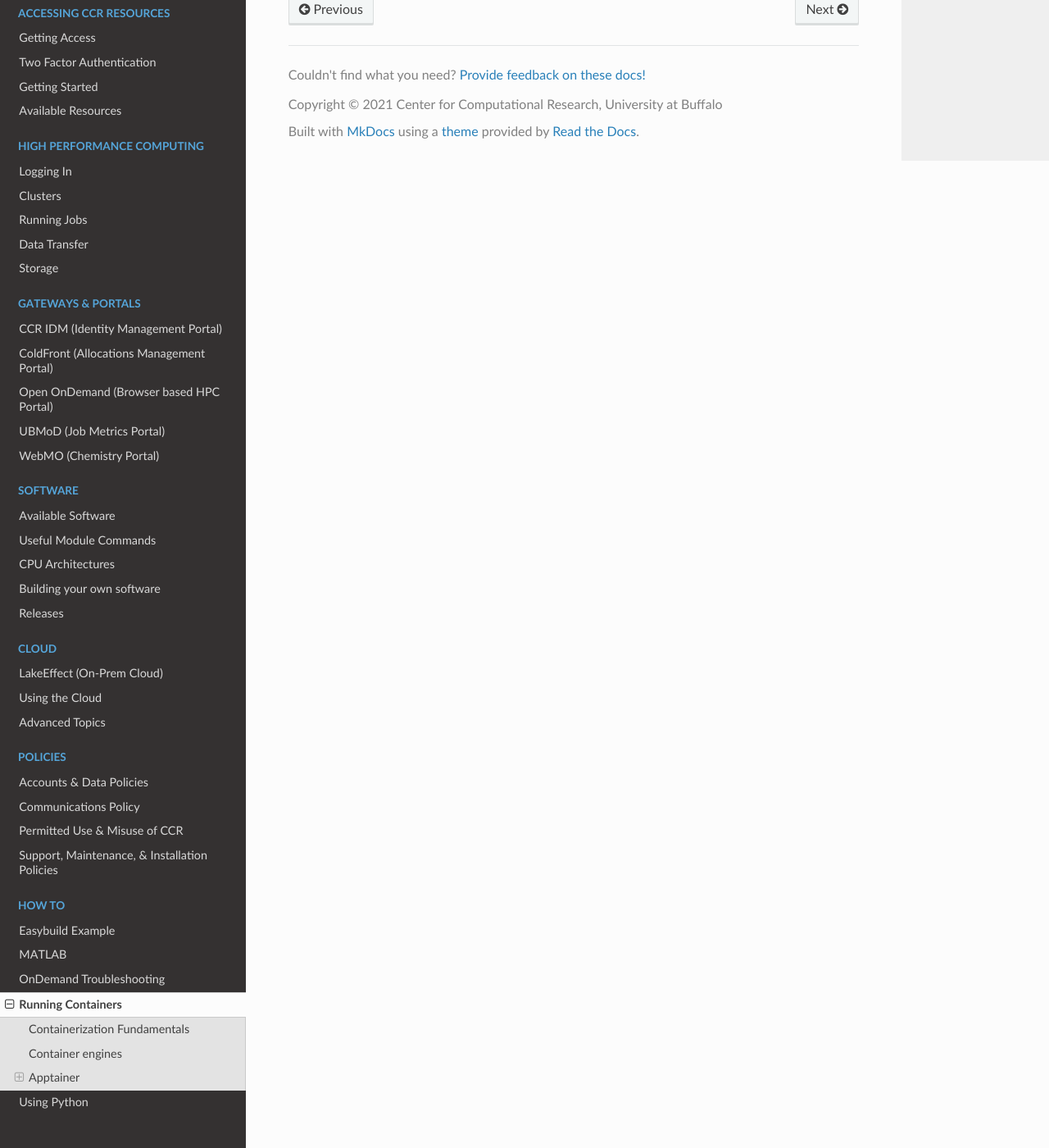
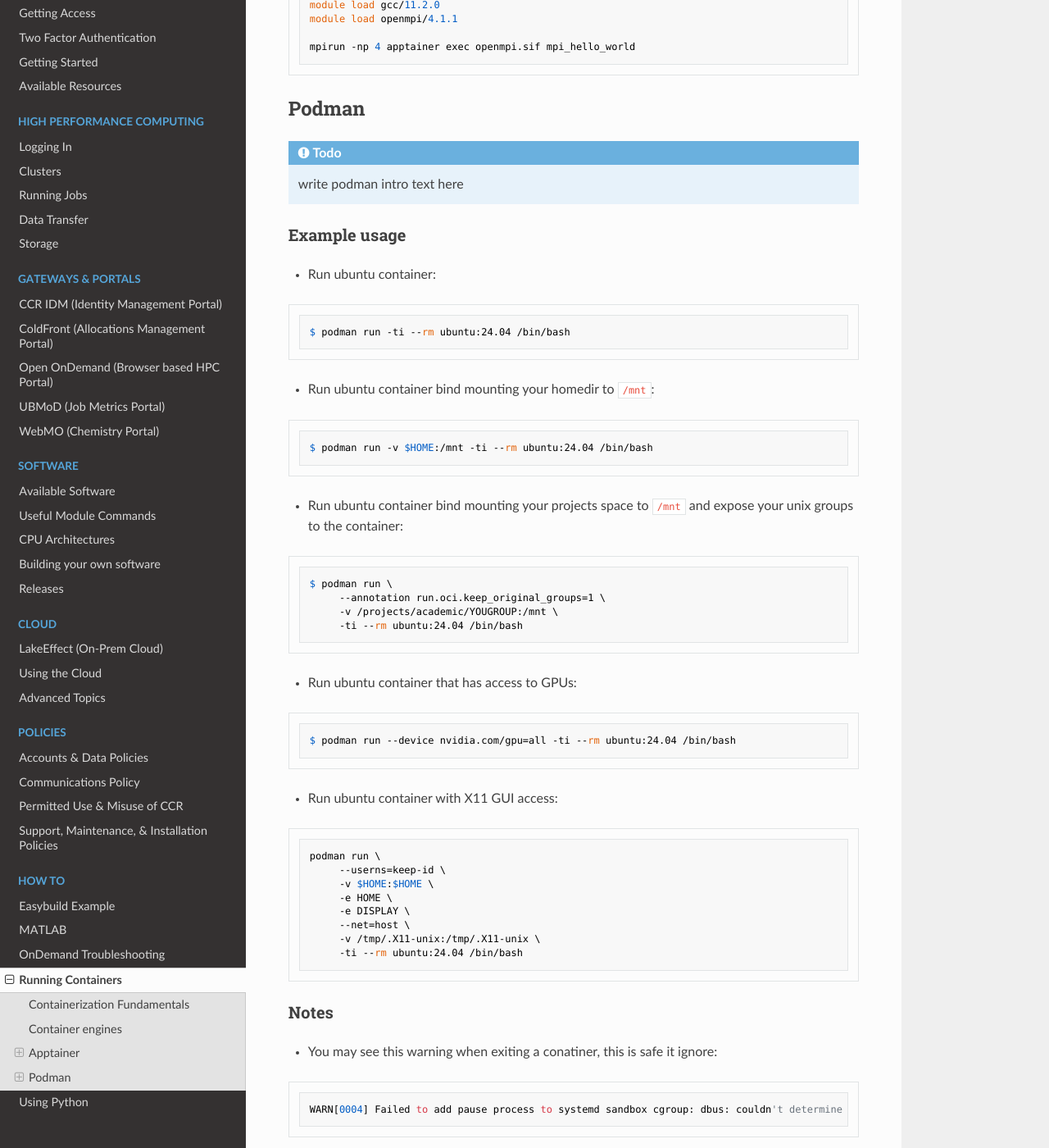
Before and after one commit to ubccr/ccrdocs, an MkDocs documentation site: the page built from pages/howto/containerization.md, in a window 1280 px wide and 1400 px high, scrolled down 5665 px. Shown: the whole window at 82% size. Built offline with MkDocs 1.6.1, drawn with Linux system fonts in a browser that asks for light colours; nearby versions of some CDN libraries; some of the changed text lies outside the part shown.

Commit message:
Add first cut at podman docs.

````diff
--- a/pages/howto/containerization.md
+++ b/pages/howto/containerization.md
@@ -16,6 +16,8 @@ Containers distinguish themselves through their low computational overhead and t
 ## Container engines
 
 [Docker](https://www.docker.com/) is the most widely used container engine, and  can be used on any system where you have administrative privileges. _Docker cannot be run on high-performance computing (HPC) platforms because users do not have administrative privileges._
+
+[Podman](https://podman.io/) is a daemonless, open source, Linux native tool designed to make it easy to find, run, build, share and deploy applications using Open Containers Initiative (OCI) Containers and Container Images. It is backward compatible with docker and does not require root privileges. Podman is fully supported at CCR, [see here](#podman)
 
 [Apptainer](https://apptainer.org/) (formerly Singularity) is a container engine that does not require administrative privileges to execute. Therefore, it is safe to run on HPC platforms.
 
@@ -159,5 +161,61 @@ Once you’ve built the container with one of the methods outlined above, you ca
 module load gcc/11.2.0
 module load openmpi/4.1.1
 
-mpirun -np 4 apptainer exec openmpi.sif mpi_hello_world"
+mpirun -np 4 apptainer exec openmpi.sif mpi_hello_world
 ```
+
+## Podman
+
+!!! todo
+    write podman intro text here
+
+### Example usage
+
+- Run ubuntu container:
+
+```
+$ podman run -ti --rm ubuntu:24.04 /bin/bash
+```
+
+- Run ubuntu container bind mounting your homedir to `/mnt`:
+
+```
+$ podman run -v $HOME:/mnt -ti --rm ubuntu:24.04 /bin/bash
+```
+
+- Run ubuntu container bind mounting your projects space to `/mnt` and expose
+  your unix groups to the container:
+
+```
+$ podman run \
+     --annotation run.oci.keep_original_groups=1 \
+     -v /projects/academic/YOUGROUP:/mnt \
+     -ti --rm ubuntu:24.04 /bin/bash
+```
+
+- Run ubuntu container that has access to GPUs:
+
+```
+$ podman run --device nvidia.com/gpu=all -ti --rm ubuntu:24.04 /bin/bash
+```
+
+- Run ubuntu container with X11 GUI access:
+
+```
+podman run \
+     --userns=keep-id \
+     -v $HOME:$HOME \
+     -e HOME \
+     -e DISPLAY \
+     --net=host \
+     -v /tmp/.X11-unix:/tmp/.X11-unix \
+     -ti --rm ubuntu:24.04 /bin/bash
+```
+
+### Notes
+
+- You may see this warning when exiting a conatiner, this is safe it ignore:
+
+```
+WARN[0004] Failed to add pause process to systemd sandbox cgroup: dbus: couldn't determine address of session bus
+```
````
